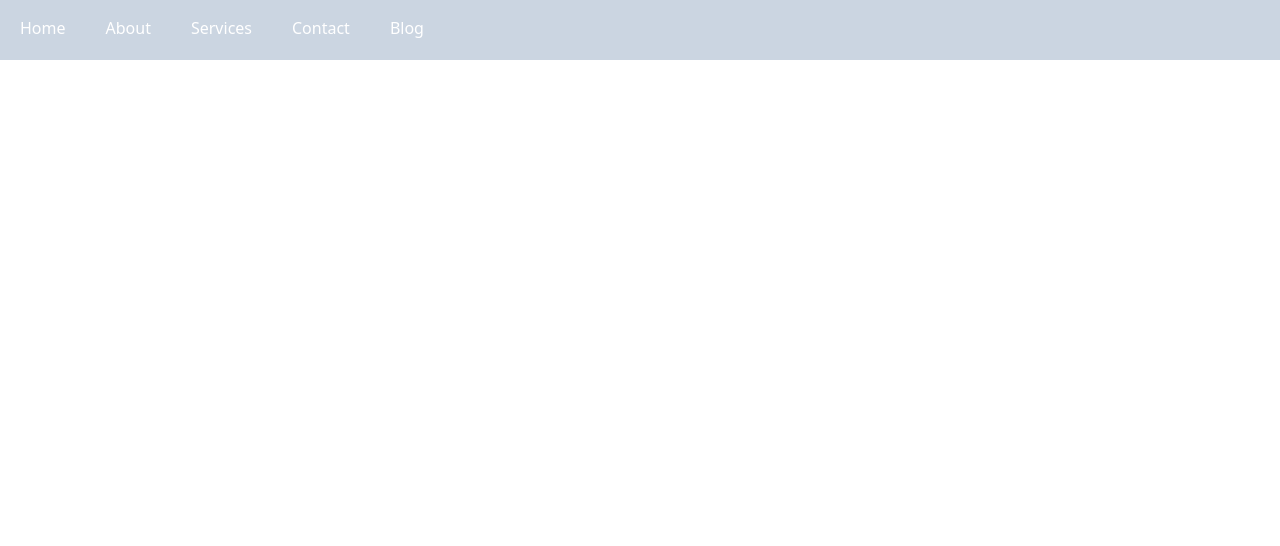
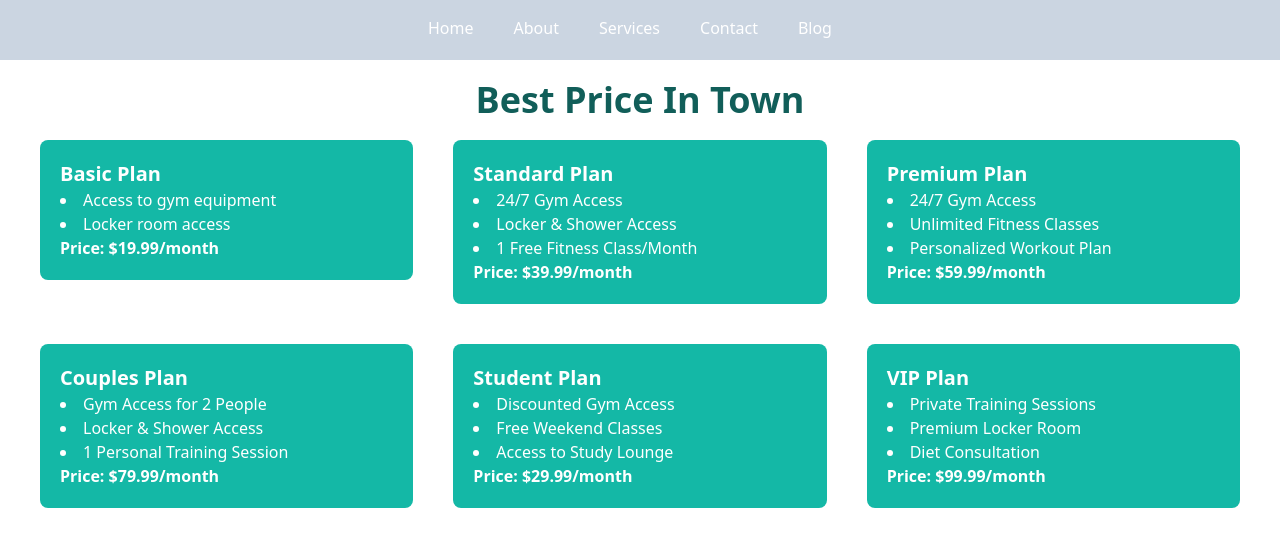
Before and after one commit to sazid0101/Price-options, a React (Vite) app: page /blog in a window 1280 px wide. Shown: the top 546 px of the page. Built offline with nearby package versions, Linux system fonts and the light colour scheme.

Commit message:
gym card added using map

```diff
--- a/src/App.jsx
+++ b/src/App.jsx
@@ -1,6 +1,7 @@
 
 import './App.css'
 import NavBar from './Components/NavBar/NavBar'
+import PriceOptions from './Components/PriceOptions/PriceOptions'
 // import DaisyNav from './Components/DaisyNav/DaisyNav'
 
 function App() {
@@ -9,8 +10,8 @@ function App() {
   return (
     <>
      <NavBar></NavBar>
-
     {/* <DaisyNav></DaisyNav> */}
+    <PriceOptions></PriceOptions>
     </>
   )
 }
--- a/src/Components/NavBar/NavBar.jsx
+++ b/src/Components/NavBar/NavBar.jsx
@@ -25,7 +25,7 @@ const NavBar = () => {
                 }
 
             </div>
-           <ul className={`md:flex duration-1000 absolute bg-none md:static text-white rounded-lg pl-5   ${open? "top-16 bg-green-500" : "-top-60"} text-black`}>
+           <ul className={`md:flex duration-1000 absolute bg-none md:static text-white rounded-lg pl-5   ${open? "top-16 bg-green-500" : "-top-60"} text-black md:justify-center`}>
            {
                 navRoutes.map(route => <Link route={route}></Link>)
             }
--- /dev/null
+++ b/src/Components/PriceOption/PriceOption.jsx
@@ -0,0 +1,17 @@
+const PriceOption = ({option}) => {
+    const {name,features,price} = option
+    return (
+        <div className="text-white">
+
+            <div className="bg-teal-500 p-5 rounded-lg">
+            <h1 className="text-xl font-bold ">{name}</h1>
+            {
+                features.map(feature =><li>{feature}</li> )
+            }
+            <h1 className="font-bold">Price: {price}</h1>
+            </div>
+        </div>
+    );
+};
+
+export default PriceOption;
--- /dev/null
+++ b/src/Components/PriceOptions/PriceOptions.jsx
@@ -0,0 +1,56 @@
+import Option from "../PriceOption/PriceOption";
+const PriceOptions = () => {
+
+    const gymPlans = [
+        {
+          id: 1,
+          name: "Basic Plan",
+          features: ["Access to gym equipment", "Locker room access"],
+          price: "$19.99/month"
+        },
+        {
+          id: 2,
+          name: "Standard Plan",
+          features: ["24/7 Gym Access", "Locker & Shower Access", "1 Free Fitness Class/Month"],
+          price: "$39.99/month"
+        },
+        {
+          id: 3,
+          name: "Premium Plan",
+          features: ["24/7 Gym Access", "Unlimited Fitness Classes","Personalized Workout Plan"],
+          price: "$59.99/month"
+        },
+        {
+          id: 4,
+          name: "Couples Plan",
+          features: ["Gym Access for 2 People", "Locker & Shower Access", "1 Personal Training Session"],
+          price: "$79.99/month"
+        },
+        {
+          id: 5,
+          name: "Student Plan",
+          features: ["Discounted Gym Access", "Free Weekend Classes", "Access to Study Lounge"],
+          price: "$29.99/month"
+        },
+        {
+          id: 6,
+          name: "VIP Plan",
+          features: ["Private Training Sessions", "Premium Locker Room","Diet Consultation"],
+          price: "$99.99/month"
+        }
+      ];
+
+    return (
+        <div>
+            <h1 className=" flex justify-center pt-5 pb-5 text-4xl font-bold text-teal-800 ">Best Price In Town</h1>
+
+            <div  className="grid grid-cols-3 ml-10 mr-10 gap-10">
+            {
+                gymPlans.map(option => <Option option ={option}></Option>)
+            }
+            </div>
+        </div>
+    );
+};
+
+export default PriceOptions;
--- a/src/Link/Link.jsx
+++ b/src/Link/Link.jsx
@@ -2,7 +2,7 @@ import React from 'react';
 
 const Link = ({route}) => {
     return (
-        <li className='mr-10'><a href={route.path}>{route.name}</a></li>
+        <li className='mr-10 hover:bg-slate-300'><a href={route.path}>{route.name}</a></li>
     );
 };
 
```
